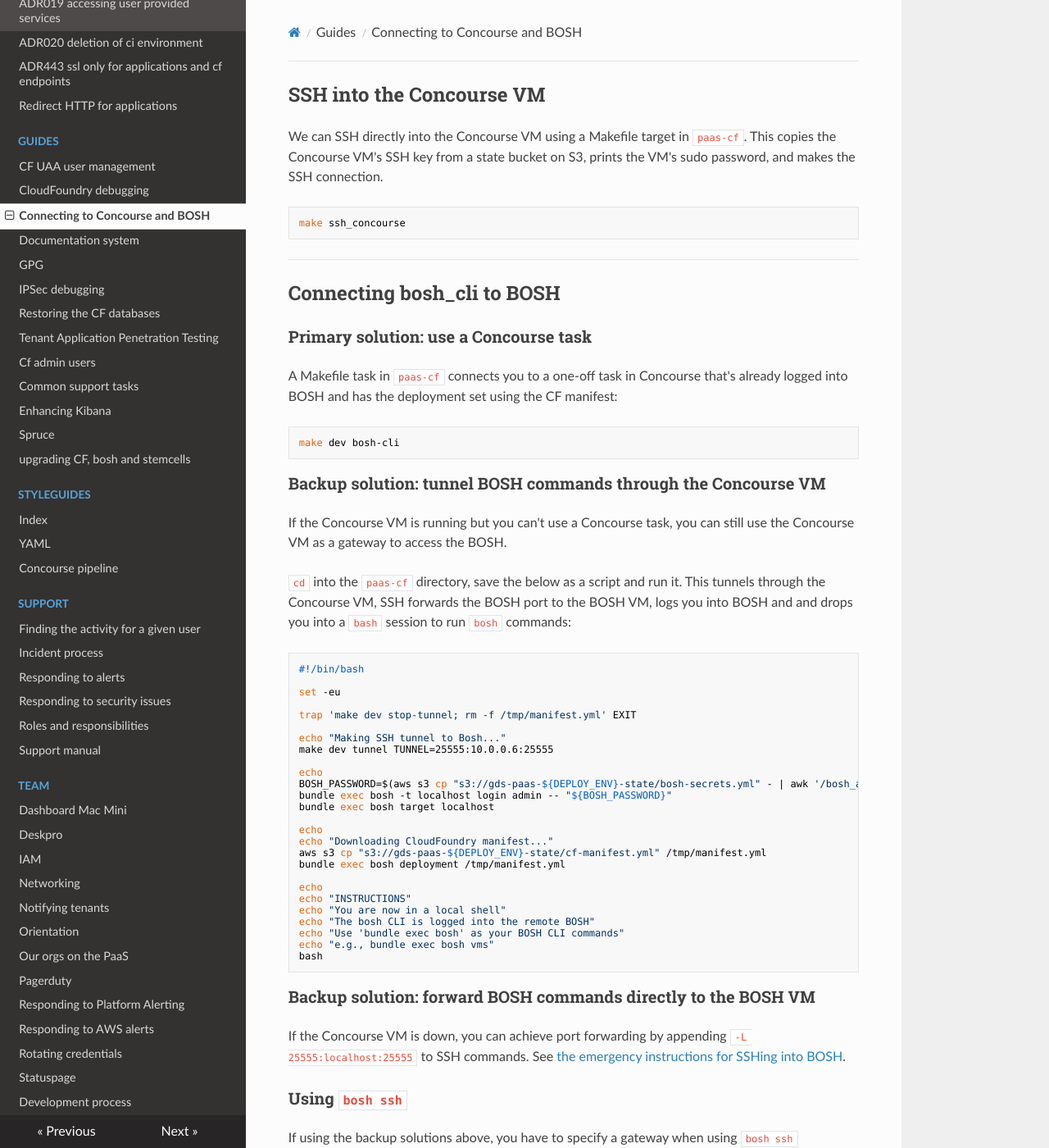
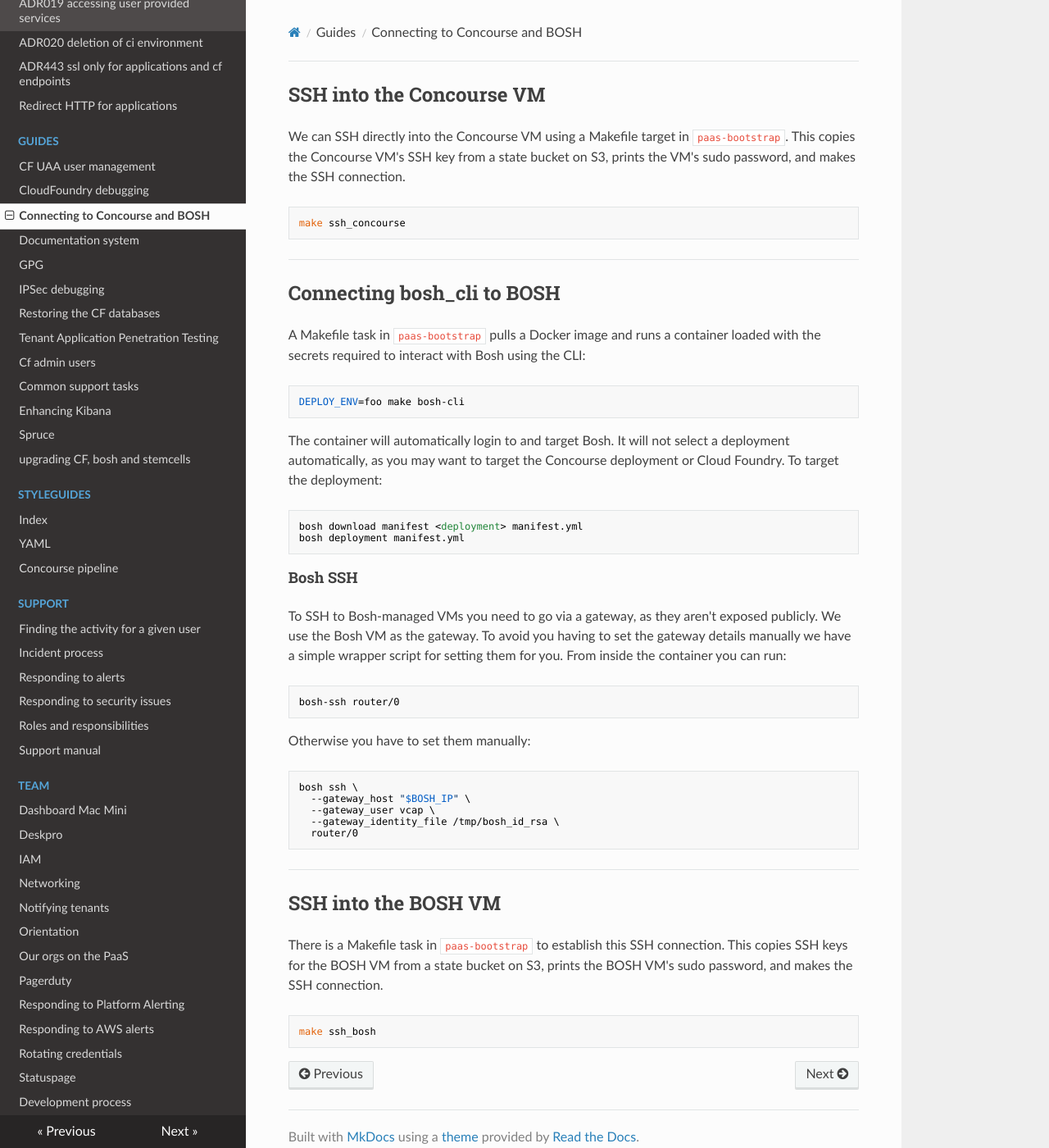
Before and after one commit to alphagov/paas-team-manual, an MkDocs documentation site: the page built from docs/guides/Connecting_to_Concourse_and_BOSH.md, in a window 1280 px wide and 1400 px high. Shown: the whole window at 82% size. Built offline with MkDocs 1.6.1, drawn with Linux system fonts in a browser that asks for light colours; nearby versions of some CDN libraries; some of the changed text lies outside the part shown.

Commit message:
Update Bosh SSH instructions
We now SSH to Bosh directly, so we can remove all instructions relating
to going via Concourse. We remove all of the backup options, because if
the Bosh VM isn't available then we have bigger problems than how to
use the Bosh CLI.

````diff
--- a/docs/guides/Connecting_to_Concourse_and_BOSH.md
+++ b/docs/guides/Connecting_to_Concourse_and_BOSH.md
@@ -1,6 +1,6 @@
 ## SSH into the Concourse VM
 
-We can SSH directly into the Concourse VM using a Makefile target in `paas-cf`. This copies the Concourse VM's SSH key from a state bucket on S3, prints the VM's sudo password, and makes the SSH connection.
+We can SSH directly into the Concourse VM using a Makefile target in `paas-bootstrap`. This copies the Concourse VM's SSH key from a state bucket on S3, prints the VM's sudo password, and makes the SSH connection.
 
 ```
 make ssh_concourse
@@ -10,111 +10,43 @@ make ssh_concourse
 
 ## Connecting bosh_cli to BOSH
 
-### Primary solution: use a Concourse task
-
-A Makefile task in `paas-cf` connects you to a one-off task in Concourse that's already logged into BOSH and has the deployment set using the CF manifest:
+A Makefile task in `paas-bootstrap` pulls a Docker image and runs a container loaded with the secrets required to interact with Bosh using the CLI:
 
 ```
-make dev bosh-cli
+DEPLOY_ENV=foo make bosh-cli
 ```
 
-### Backup solution: tunnel BOSH commands through the Concourse VM
+The container will automatically login to and target Bosh. It will not select a deployment automatically, as you may want to target the Concourse deployment or Cloud Foundry. To target the deployment:
 
-If the Concourse VM is running but you can't use a Concourse task, you can still use the Concourse VM as a gateway to access the BOSH.
-
-`cd` into the `paas-cf` directory, save the below as a script and run it. This tunnels through the Concourse VM, SSH forwards the BOSH port to the BOSH VM, logs you into BOSH and and drops you into a `bash` session to run `bosh` commands:
-
-```bash
-#!/bin/bash
-
-set -eu
-
-trap 'make dev stop-tunnel; rm -f /tmp/manifest.yml' EXIT
-
-echo "Making SSH tunnel to Bosh..."
-make dev tunnel TUNNEL=25555:10.0.0.6:25555
-
-echo
-BOSH_PASSWORD=$(aws s3 cp "s3://gds-paas-${DEPLOY_ENV}-state/bosh-secrets.yml" - | awk '/bosh_admin_password/ {print $2}')
-bundle exec bosh -t localhost login admin -- "${BOSH_PASSWORD}"
-bundle exec bosh target localhost
-
-echo
-echo "Downloading CloudFoundry manifest..."
-aws s3 cp "s3://gds-paas-${DEPLOY_ENV}-state/cf-manifest.yml" /tmp/manifest.yml
-bundle exec bosh deployment /tmp/manifest.yml
-
-echo
-echo "INSTRUCTIONS"
-echo "You are now in a local shell"
-echo "The bosh CLI is logged into the remote BOSH"
-echo "Use 'bundle exec bosh' as your BOSH CLI commands"
-echo "e.g., bundle exec bosh vms"
-bash
+```
+bosh download manifest <deployment> manifest.yml
+bosh deployment manifest.yml
 ```
 
-### Backup solution: forward BOSH commands directly to the BOSH VM
+#### Bosh SSH
 
-If the Concourse VM is down, you can achieve port forwarding by appending `-L 25555:localhost:25555` to SSH commands. See [the emergency instructions for SSHing into BOSH](#backup-method-connecting-directly-to-bosh).
+To SSH to Bosh-managed VMs you need to go via a gateway, as they aren't exposed publicly. We use the Bosh VM as the gateway. To avoid you having to set the gateway details manually we have a simple wrapper script for setting them for you. From inside the container you can run:
 
-### Using `bosh ssh`
+```
+bosh-ssh router/0
+```
 
-If using the backup solutions above, you have to specify a gateway when using `bosh ssh` commands.
+Otherwise you have to set them manually:
 
-If you're SSHed through Concourse:
-
-1. Set its public IP as `CONCOURSE_IP`.
-2. Download the Concourse SSH key with: `aws s3 cp "s3://gds-paas-${DEPLOY_ENV}-state/concourse_id_rsa" /tmp/concourse_id_rsa && chmod 400 /tmp/concourse_id_rsa`
-3. Append `--gateway_host "${CONCOURSE_IP}" --gateway_user vcap --gateway_identity_file /tmp/concourse_id_rsa` to `bosh ssh` commands.
-
-If you're SSHed directly into BOSH:
-
-1. Set its public IP as `BOSH_IP`.
-2. Download the BOSH SSH key with: `aws s3 cp "s3://gds-paas-${DEPLOY_ENV}-state/bosh_id_rsa" /tmp/bosh_id_rsa && chmod 400 /tmp/bosh_id_rsa`
-3. Append `--gateway_host "${BOSH_IP}" --gateway_user vcap --gateway_identity_file /tmp/bosh_id_rsa`to `bosh ssh` commands.
+```
+bosh ssh \
+  --gateway_host "$BOSH_IP" \
+  --gateway_user vcap \
+  --gateway_identity_file /tmp/bosh_id_rsa \
+  router/0
+```
 
 ---
 
 ## SSH into the BOSH VM
 
-### Primary solution: tunnel through the Concourse VM
-
-In ordinary circumstances we use the Concourse VM as a gateway to access the BOSH VM. There is a Makefile task in `paas-cf` to establish this SSH connection.  This copies SSH keys for the Concourse and BOSH VMs from a state bucket on S3, prints the BOSH VM's sudo password, and makes the SSH connection.
+There is a Makefile task in `paas-bootstrap` to establish this SSH connection.  This copies SSH keys for the BOSH VM from a state bucket on S3, prints the BOSH VM's sudo password, and makes the SSH connection.
 
 ```
 make ssh_bosh
 ```
-
-### Backup method: connecting directly to BOSH
-
-If the Concourse VM is unavailable and creating new VMs is impossible or would take too long, you can make the BOSH VM accessible to our IP addresses. This should be a last-resort and temporary measure.
-
-Go into the AWS Web Console. Go into EC2 and add the `office-access-ssh` Security Group to the `bosh/0` VM. See the below screenshot for where to find Security Group settings.
-
-![Screenshot of where to find Security Group settings in the AWS Web Console for EC2](../img/where-to-change-security-groups-on-an-ec2-instance.png)
-
-This change allows you to SSH into the BOSH VM from the Office or VPN. To do that, save the below as a script and run it.
-
-```bash
-#!/bin/bash
-
-BOSH_KEY=/tmp/bosh_id_rsa.$RANDOM
-trap 'rm -f ${BOSH_KEY}' EXIT
-aws s3 cp "s3://gds-paas-${DEPLOY_ENV}-state/bosh_id_rsa" ${BOSH_KEY} && chmod 400 ${BOSH_KEY}
-
-BOSH_IP=$(aws ec2 describe-instances \
-              --filters 'Name=tag:Name,Values=*' "Name=key-name,Values=${DEPLOY_ENV}_bosh_ssh_key_pair" \
-              --query 'Reservations[].Instances[].PublicIpAddress' --output text)
-echo
-aws s3 cp "s3://gds-paas-${DEPLOY_ENV}-state/bosh-secrets.yml" - | \
-  ruby -ryaml -e 'puts "Sudo password is " + YAML.load(STDIN)["secrets"]["bosh_vcap_password_orig"]'
-echo
-
-SSH_OPTIONS='-o StrictHostKeyChecking=no -o UserKnownHostsFile=/dev/null -o ServerAliveInterval=60'
-# shellcheck disable=SC2086
-ssh ${SSH_OPTIONS} -i "${BOSH_KEY}" vcap@"${BOSH_IP}"
-```
-
-**Important: remove the `office-access-ssh` security group from `bosh/0` once you're done.**
-
-If you want to use the BOSH CLI, append `-L 25555:localhost:25555` to the final SSH command and then target the CLI at `localhost`.
````
